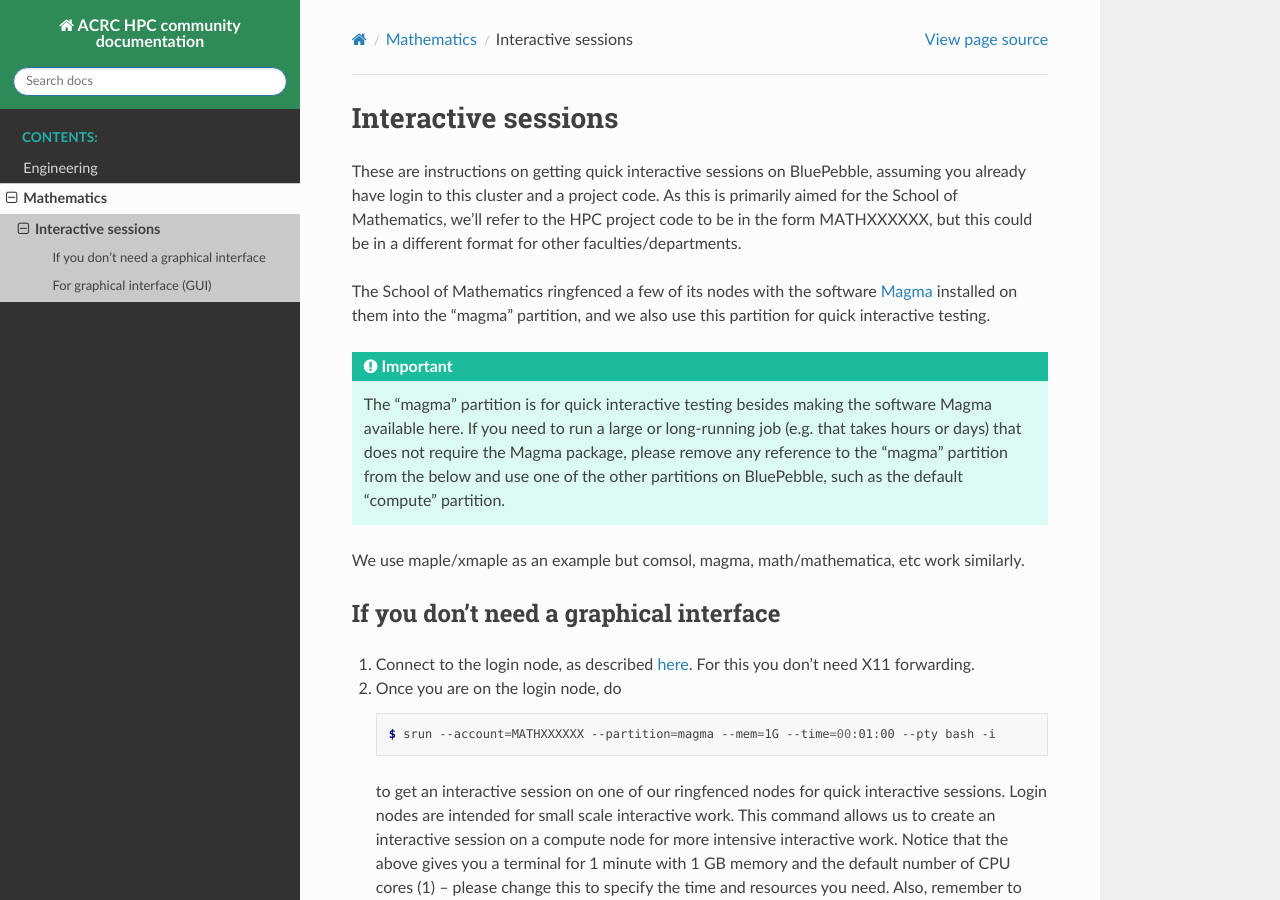
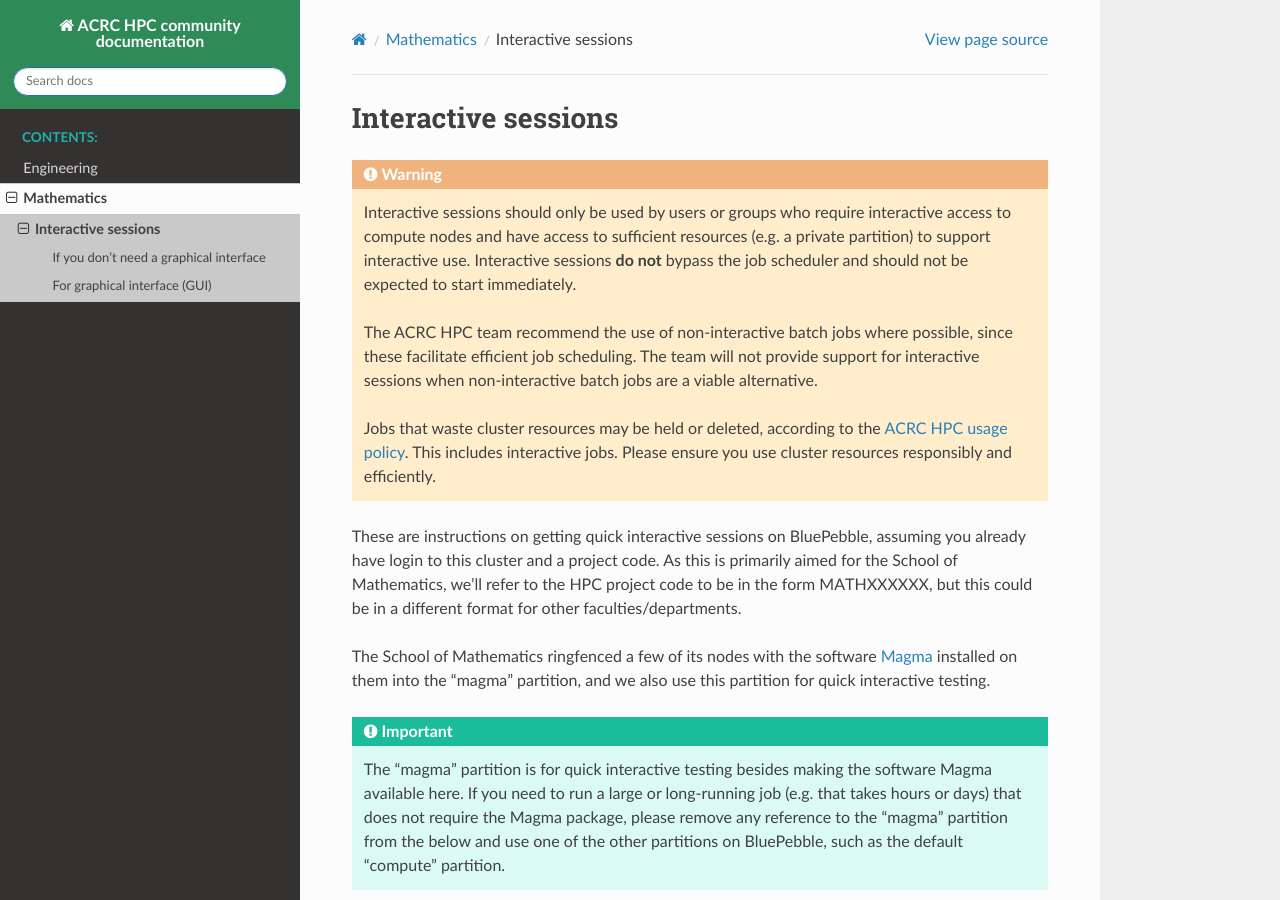
Before and after one commit to ACRC/HPC-community-docs, a Sphinx documentation site: the page built from source/mathematics/interactive.md, in a window 1280 px wide and 900 px high. Built offline with Sphinx 7.4.7 and the Read the Docs theme 2.0.0, drawn with Linux system fonts in a browser that asks for light colours.

Commit message:
Warning / caveat about interactive sessions
Requested by HPC team

```diff
--- a/source/mathematics/interactive.md
+++ b/source/mathematics/interactive.md
@@ -1,6 +1,15 @@
 ---
 title: "Interactive sessions"
 ---
+
+:::{warning}
+Interactive sessions should only be used by users or groups who require interactive access to compute nodes and have access to sufficient resources (e.g. a private partition) to support interactive use.
+Interactive sessions **do not** bypass the job scheduler and should not be expected to start immediately.
+
+The ACRC HPC team recommend the use of non-interactive batch jobs where possible, since these facilitate efficient job scheduling. The team will not provide support for interactive sessions when non-interactive batch jobs are a viable alternative.
+
+Jobs that waste cluster resources may be held or deleted, according to the [ACRC HPC usage policy](https://www.bristol.ac.uk/acrc/high-performance-computing/hpc-systems-policy/acrc-hpc-usage-policy/). This includes interactive jobs. Please ensure you use cluster resources responsibly and efficiently.
+:::
 
 These are instructions on getting quick interactive sessions on BluePebble, assuming you already have login to this cluster and a project code. As this is primarily aimed for the School of Mathematics, we'll refer to the HPC project code to be in the form MATHXXXXXX, but this could be in a different format for other faculties/departments.
 
```
